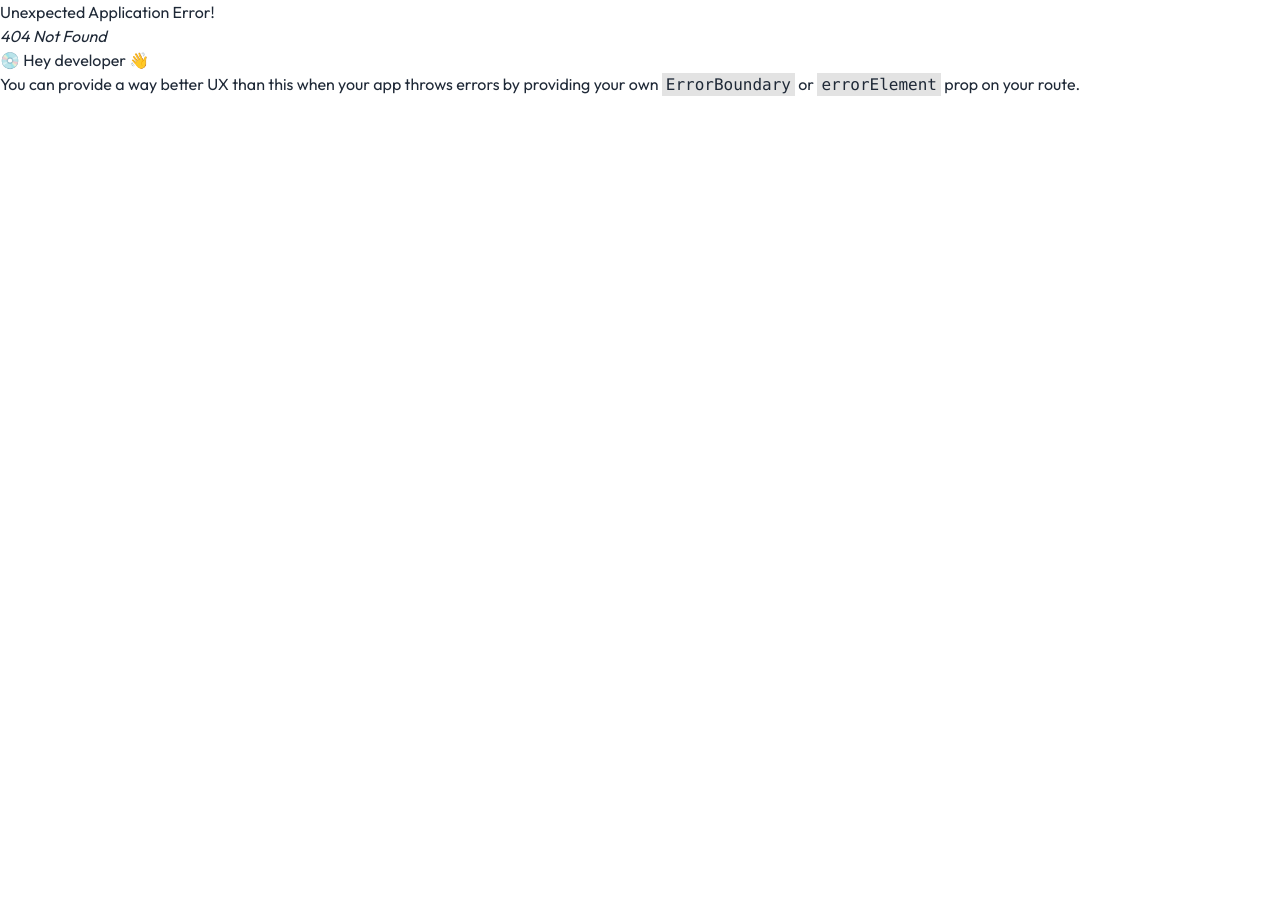
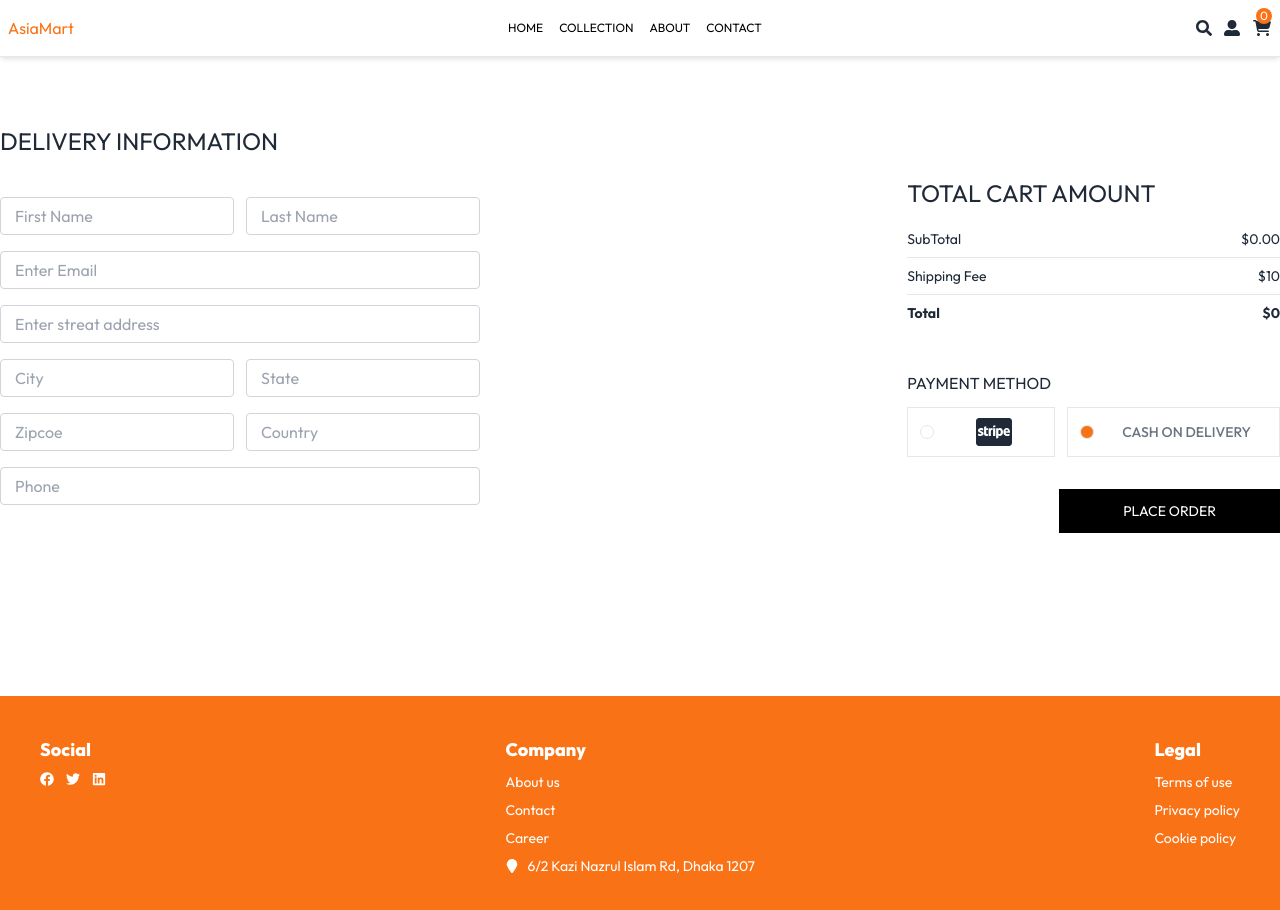
Before and after one commit to mdkabirulhossain/AsiaMart, a React (Vite) app in the folder frontend/: page /placeorder in a window 1280 px wide. Before the commit this address had no page. Shown: the top 910 px of the page. Before the commit the page ends 800 px from the top, so only its background shows below. Built offline with nearby package versions, Linux system fonts and the light colour scheme.

Commit message:
Place order page is created

```diff
--- a/frontend/src/Context/ShopContext.jsx
+++ b/frontend/src/Context/ShopContext.jsx
@@ -1,6 +1,7 @@
 import { createContext, useEffect, useState } from "react";
 import { product_items } from "../assets/products/product_List";
 import { toast } from "react-toastify";
+
 
 
 export const ShopContext = createContext(null);
@@ -11,6 +12,7 @@
     const [search, setSearch] = useState("");
     const [showSearch, setShowSearch] = useState(false);
     const [cartItem, setCartItem] = useState({});
+
 
     const addToCart = async (Itemid, size) => {
         //using structuredclone to copy data
@@ -94,6 +96,7 @@
         updateQuantity,
         getCartAmount,
 
+
     }
     return (
         <ShopContext.Provider value={value}>
--- a/frontend/src/components/Cart/Cart.jsx
+++ b/frontend/src/components/Cart/Cart.jsx
@@ -3,9 +3,10 @@
 import Title from '../Title/Title';
 import { MdDelete } from "react-icons/md";
 import CartTotal from '../CartTotal/CartTotal';
+import { Link } from 'react-router-dom';
 
 const Cart = () => {
-    const { product_items, currency, cartItem, updateQuantity } = useContext(ShopContext);
+    const { product_items, currency, cartItem, updateQuantity, navigate } = useContext(ShopContext);
     const [cartData, setCartData] = useState([])
 
     useEffect(() => {
@@ -73,6 +74,9 @@
             <div className='flex justify-end my-20'>
                 <div className='w-full sm:w-[450px]'>
                     <CartTotal></CartTotal>
+                    <div className="w-full text-end">
+                     <Link to={'/PlaceOrder'}> <button className='bg-black text-white text-sm my-8 px-8 py-3'>PROCED TO CHECKOUT</button></Link>
+                    </div>
                 </div>
 
             </div>
--- /dev/null
+++ b/frontend/src/pages/PlaceOrder/PlaceOrder.jsx
@@ -0,0 +1,65 @@
+import React, { useState } from 'react';
+import Title from '../../components/Title/Title';
+import CartTotal from '../../components/CartTotal/CartTotal';
+import { FaCcStripe } from 'react-icons/fa';
+
+const PlaceOrder = () => {
+    const [method, setMothod] = useState('cod');
+    return (
+        <div className='flex flex-col sm:flex-row justify-between gap-4 pt-5 sm:pt-14 min-h-[80vh] border-t'>
+            {/* left side  */}
+            <div className='flex flex-col gap-4 w-full sm:max-w-[480px]'>
+
+                <div className="text-xl sm:text-2xl my-3">
+                    <Title text1={"DELIVERY"} text2={'INFORMATION'}></Title>
+                </div>
+
+                <div className="flex gap-3">
+                    <input className='border border-gray-300 rounded py-1.5 px-3.5 w-full' type="text" placeholder='First Name' />
+                    <input className='border border-gray-300 rounded py-1.5 px-3.5 w-full' type="text" placeholder='Last Name' />
+                </div>
+                <input className='border border-gray-300 rounded py-1.5 px-3.5 w-full' type="email" placeholder='Enter Email' />
+                <input className='border border-gray-300 rounded py-1.5 px-3.5 w-full' type="text" placeholder='Enter streat address' />
+
+                <div className="flex gap-3">
+                    <input className='border border-gray-300 rounded py-1.5 px-3.5 w-full' type="text" placeholder='City' />
+                    <input className='border border-gray-300 rounded py-1.5 px-3.5 w-full' type="text" placeholder='State' />
+                </div>
+                <div className="flex gap-3">
+                    <input className='border border-gray-300 rounded py-1.5 px-3.5 w-full' type="number" placeholder='Zipcoe' />
+                    <input className='border border-gray-300 rounded py-1.5 px-3.5 w-full' type="text" placeholder='Country' />
+                </div>
+                <input className='border border-gray-300 rounded py-1.5 px-3.5 w-full' type="number" placeholder='Phone' />
+            </div>
+
+            {/* Right side  */}
+            <div className="mt-8">
+                <div className="mt-8  min-w-80">
+                    <CartTotal></CartTotal>
+                </div>
+
+                <div className="mt-12">
+                    <Title text1={'PAYMENT'} text2={'METHOD'}></Title>
+                    {/* payment method section  */}
+
+                    <div className="flex gap-3 flex-col lg:flex-row">
+                        <div onClick={() => setMothod('stripe')} className="flex items-center gap-3 border p-2 px-3 cursor-pointer">
+                            <p className={`min-w-3.5 h-3.5 border rounded-full ${method === 'stripe' ? 'bg-orange-500' : " "}`}></p>
+                            <FaCcStripe className='h-8 w-16 mx-4'></FaCcStripe>
+                        </div>
+                        <div onClick={() => setMothod("cod")} className="flex items-center gap-3 border p-2 px-3 cursor-pointer">
+                            <p className={`min-w-3.5 h-3.5 border rounded-full ${method === 'cod' ? "bg-orange-500" : ""}`}></p>
+                            <p className='text-gray-500 text-sm font-medium mx-4'>CASH ON DELIVERY</p>
+                        </div>
+                    </div>
+                    <div className='w-full text-end mt-8'>
+                        <button className='bg-black text-white px-16 py-3 text-sm'>PLACE ORDER</button>
+                    </div>
+
+                </div>
+            </div>
+        </div>
+    );
+};
+
+export default PlaceOrder;
--- a/frontend/src/routes/index.jsx
+++ b/frontend/src/routes/index.jsx
@@ -11,6 +11,7 @@
 import Contact from "../pages/Contact/Contact";
 import Cart from "../components/Cart/Cart";
 import Product from "../pages/Product/Product";
+import PlaceOrder from "../pages/PlaceOrder/PlaceOrder";
 
 
 const router = createBrowserRouter([
@@ -54,6 +55,10 @@
           path:"/product/:id",
           element:<Product/>
         },
+        {
+          path:"/placeorder",
+          element:<PlaceOrder />
+        },
       ]
     },
   ]);
```
